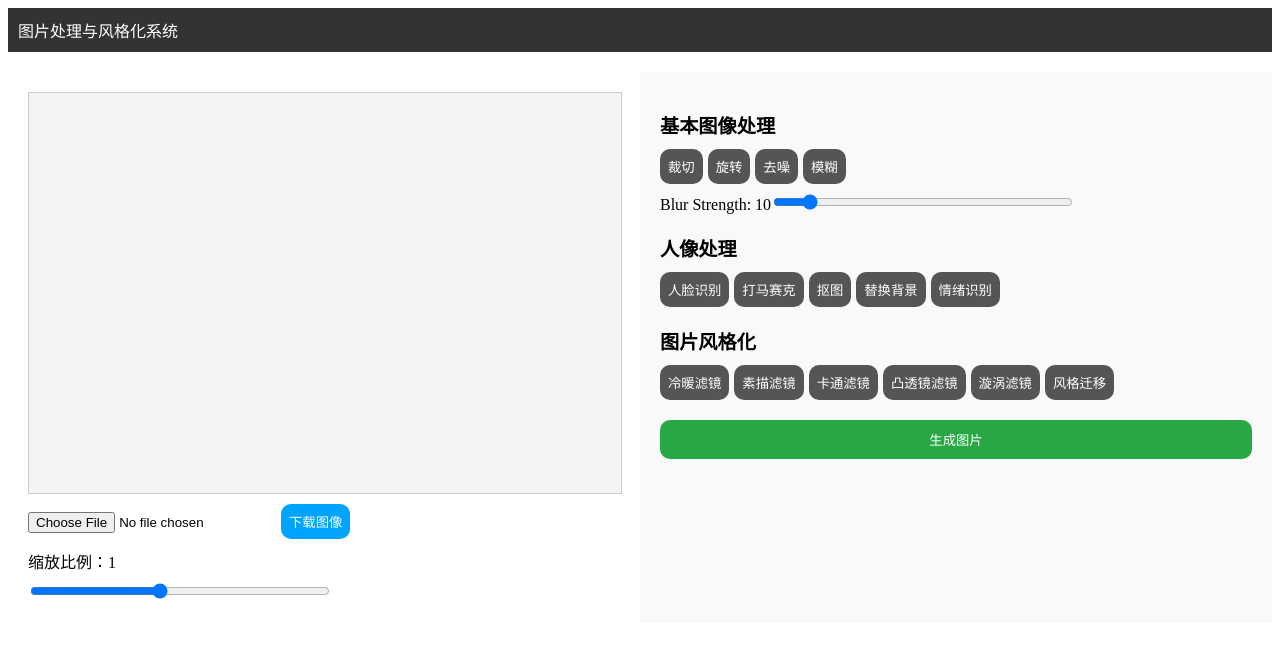
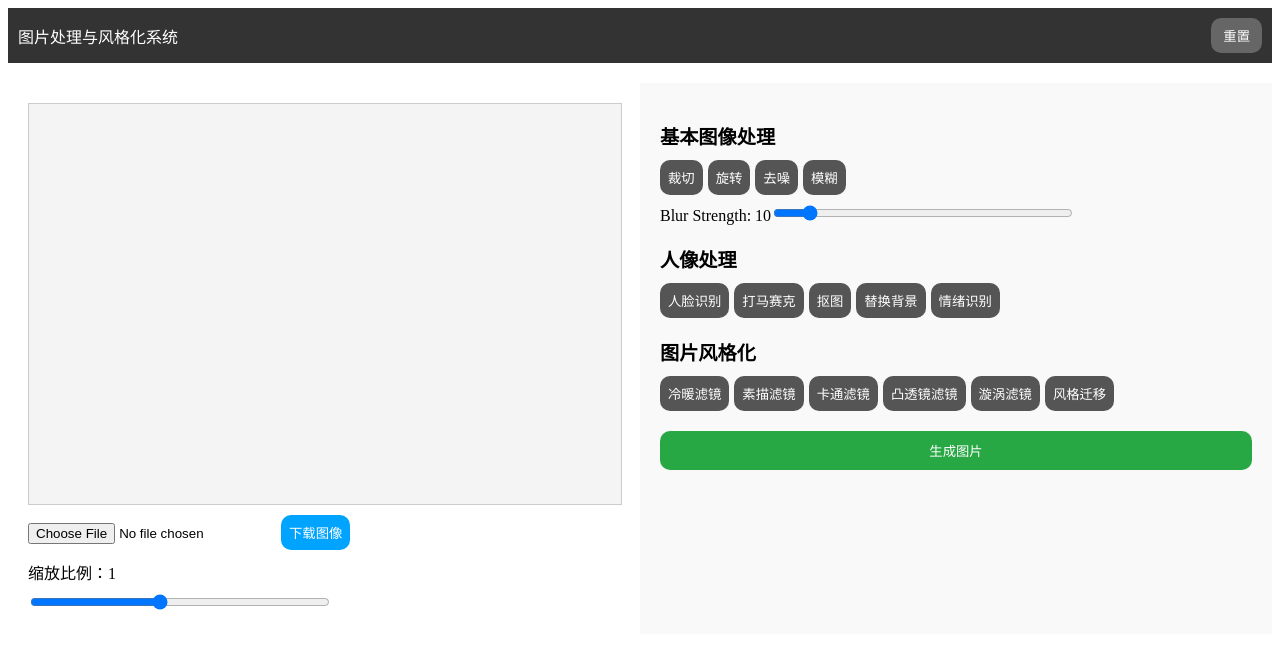
Before and after one commit to EchoMinkki/opencv-project, a Vue app: page / in a window 1280 px wide. Shown: the top 648 px of the page. Built offline with nearby package versions, Linux system fonts and the light colour scheme.

Commit message:
针对现状加入“重置”逻辑

```diff
--- a/src/App.vue
+++ b/src/App.vue
@@ -6,8 +6,8 @@
         <span>图片处理与风格化系统</span>
       </div>
       <div class="actions">
-        <!-- <button @click="reset">重置</button>
-        <button @click="undo" :disabled="!canUndo">撤销</button> -->
+        <button @click="reset">重置</button>
+        <!-- <button @click="undo" :disabled="!canUndo">撤销</button> -->
       </div>
     </div>
 
@@ -208,6 +208,28 @@ export default defineComponent({
         }
       }
     }
+    //重置操作
+    const reset = () => {
+      // 重置缩放比例和图像位置
+      zoomValue.value = 1
+      imagePosition.x = 0
+      imagePosition.y = 0
+
+      // // 可能需要重置其他状态，如裁剪状态等
+      // if (isCropping.value) {
+      //   isCropping.value = false
+      // }
+
+      // 如果有其他图像处理操作的状态，也应该在这里重置
+
+      // 重新加载和绘制原始图像
+      if (originalMat.value) {
+        if (!imageCanvas.value) return
+        mat.value = originalMat.value.clone()
+        cv.imshow(imageCanvas.value, mat.value)
+        drawImageCanvasOnMainCanvas()
+      }
+    }
 
     //图像拖拽
     const startDrag = (event: MouseEvent) => {
@@ -374,6 +396,9 @@ export default defineComponent({
 
       handleFileChange,
       loadImage,
+
+      //操作重置
+      reset,
 
       //图像缩放
       zoomValue,
```
